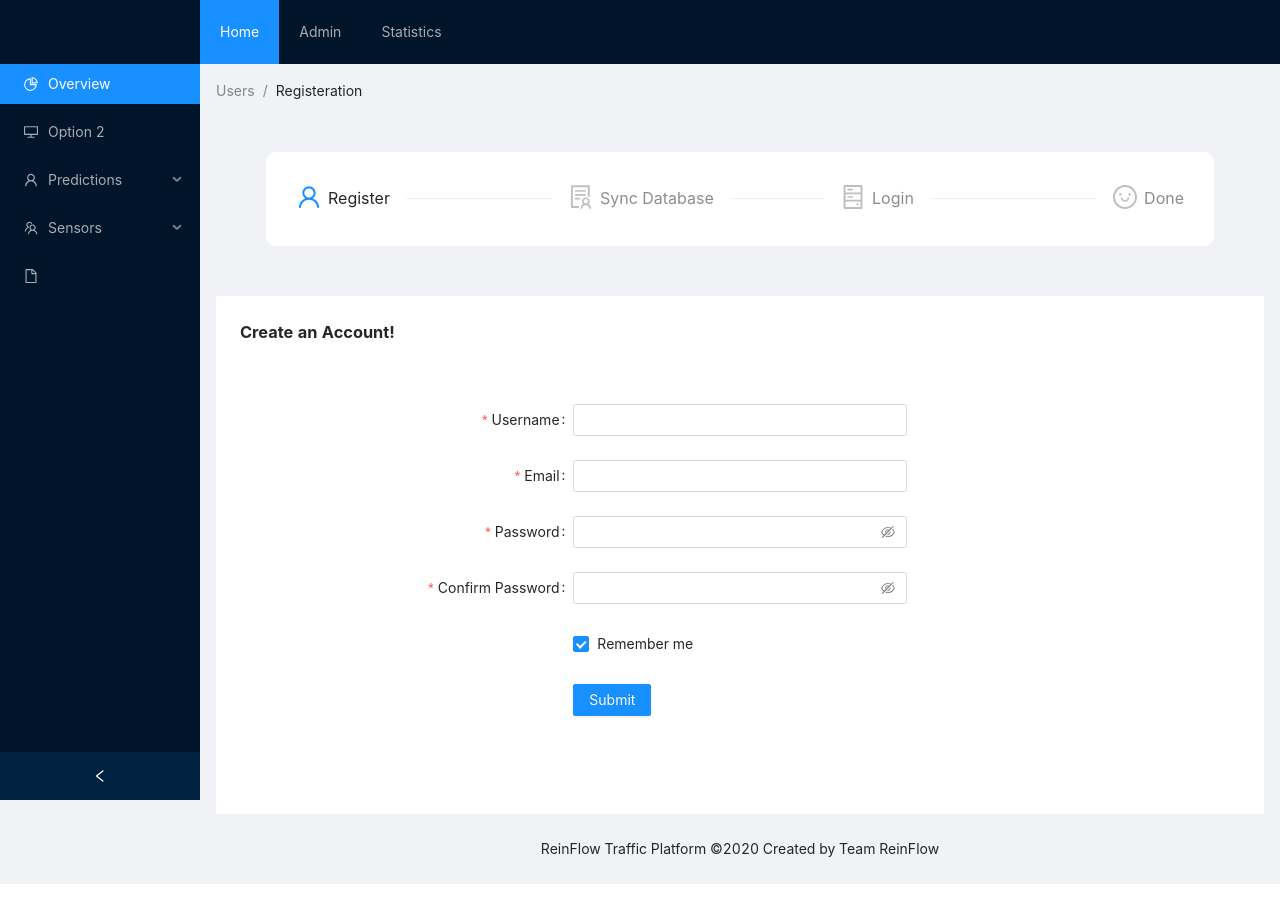
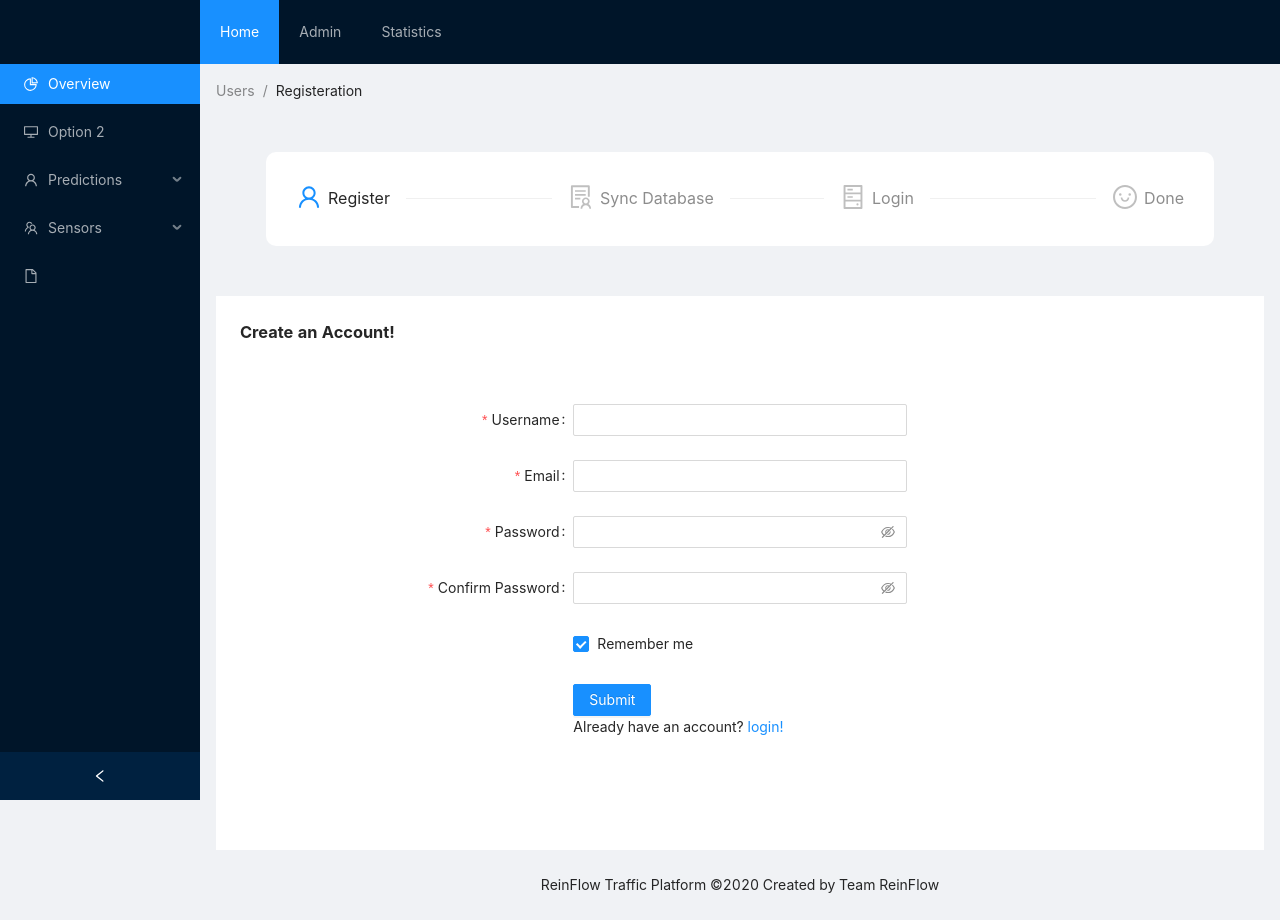
Before and after one commit to dknathalage/reinflow, a React (Create React App) app in the folder frontend-react/: page /register in a window 1280 px wide. Before the commit the page ends 884 px from the top, so only its background shows below. Built offline with nearby package versions, Linux system fonts and the light colour scheme.

Commit message:
UPDATE: linked login

```diff
--- a/frontend-react/src/components/pages/register/index.js
+++ b/frontend-react/src/components/pages/register/index.js
@@ -129,6 +129,11 @@ function UserRegisteration() {
 									<Button type="primary" htmlType="submit">
 										Submit
 									</Button>
+									<br />
+
+									<p>
+										Already have an account? <a href="/login">login!</a>
+									</p>
 								</Form.Item>
 							</Form>
 						</div>
```
